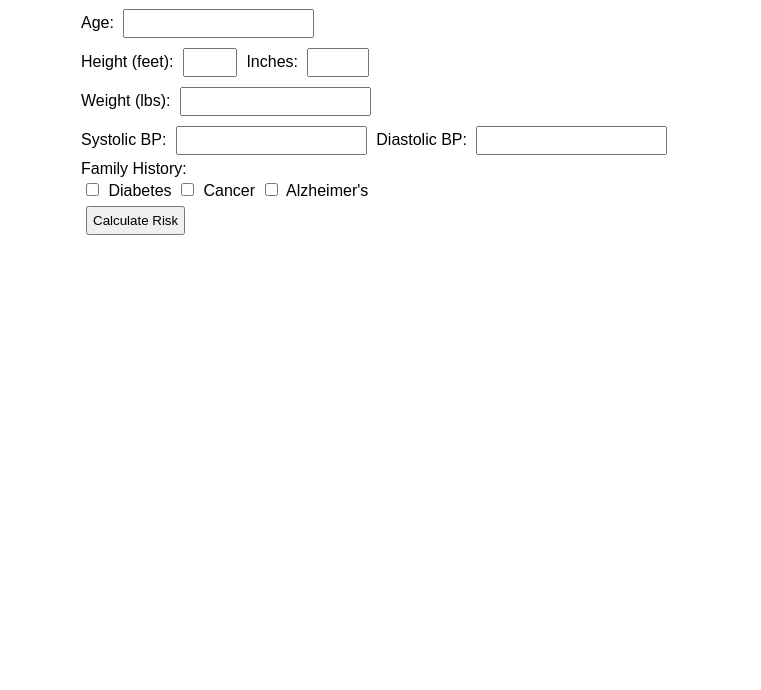
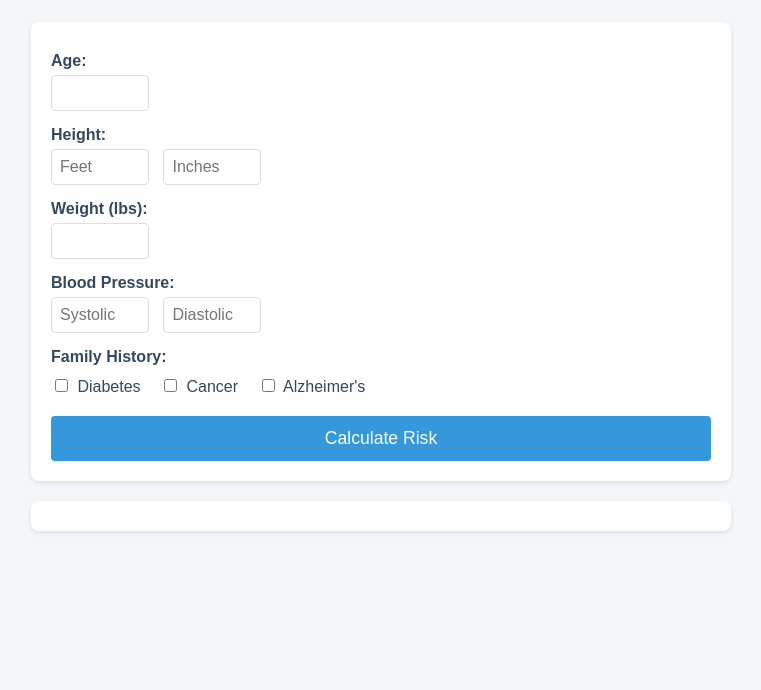
Before and after one commit to YashEdhala/Health-Insurance-Risk-Calculator, a plain HTML site: page index.html in a window 1280 px wide. Shown: the part 110-800 px from the top of the page, without its empty margins (259-1020 px from the left). Drawn offline with Linux system fonts and the light colour scheme.

Commit message:
Update index.html

```diff
--- a/index.html
+++ b/index.html
@@ -5,36 +5,155 @@
     <meta name="viewport" content="width=device-width, initial-scale=1.0">
     <title>Health Insurance Risk Calculator</title>
     <style>
-        body { font-family: Arial, sans-serif; max-width: 600px; margin: 20px auto; }
-        .error { color: red; display: none; }
-        input, button { margin: 5px; padding: 5px; }
-        #result { margin-top: 20px; }
+        /* Authors: Joshua Vachachira, Ethan Cala, Yash Edala */
+        body {
+            font-family: 'Arial', sans-serif;
+            background-color: #f4f7fa;
+            max-width: 700px;
+            margin: 0 auto;
+            padding: 20px;
+            color: #333;
+        }
+
+        h1 {
+            text-align: center;
+            color: #2c3e50;
+            font-size: 2em;
+            margin-bottom: 10px;
+        }
+
+        p {
+            text-align: center;
+            color: #7f8c8d;
+            margin-bottom: 20px;
+        }
+
+        form {
+            background: #fff;
+            padding: 20px;
+            border-radius: 8px;
+            box-shadow: 0 2px 5px rgba(0, 0, 0, 0.1);
+        }
+
+        label {
+            display: block;
+            margin: 10px 0 5px;
+            font-weight: bold;
+            color: #34495e;
+        }
+
+        input[type="number"] {
+            width: 80px;
+            padding: 8px;
+            margin-right: 10px;
+            border: 1px solid #ddd;
+            border-radius: 4px;
+            font-size: 1em;
+        }
+
+        input[type="checkbox"] {
+            margin-right: 5px;
+        }
+
+        .error {
+            color: #e74c3c;
+            font-size: 0.9em;
+            display: none;
+            margin-top: 5px;
+        }
+
+        button {
+            display: block;
+            width: 100%;
+            padding: 12px;
+            margin-top: 20px;
+            background-color: #3498db;
+            color: #fff;
+            border: none;
+            border-radius: 4px;
+            font-size: 1.1em;
+            cursor: pointer;
+            transition: background-color 0.3s;
+        }
+
+        button:hover {
+            background-color: #2980b9;
+        }
+
+        #result {
+            margin-top: 20px;
+            padding: 15px;
+            background: #fff;
+            border-radius: 8px;
+            box-shadow: 0 2px 5px rgba(0, 0, 0, 0.1);
+        }
+
+        #result h3 {
+            color: #2c3e50;
+            margin-top: 0;
+        }
+
+        #result p {
+            margin: 5px 0;
+            text-align: left;
+            color: #555;
+        }
+
+        .field-group {
+            margin-bottom: 15px;
+        }
+
+        .checkbox-group {
+            margin: 10px 0;
+        }
+
+        .checkbox-group label {
+            display: inline;
+            font-weight: normal;
+            margin-right: 15px;
+        }
     </style>
 </head>
 <body>
     <!-- Authors: Joshua Vachachira, Ethan Cala, Yash Edala -->
     <h1>Health Insurance Risk Calculator</h1>
-    <p>Enter the customer's health details below:</p>
+    <p>Enter the customer's health details below to assess their insurance risk.</p>
 
     <form id="healthForm" onsubmit="calculateRisk(event)">
-        <label>Age: <input type="number" id="age" min="1" required></label>
-        <span class="error" id="ageError">Age must be positive.</span><br>
+        <div class="field-group">
+            <label>Age:</label>
+            <input type="number" id="age" min="1" required>
+            <span class="error" id="ageError">Age must be positive.</span>
+        </div>
 
-        <label>Height (feet): <input type="number" id="feet" min="2" max="8" required></label>
-        <label>Inches: <input type="number" id="inches" min="0" max="11" required></label>
-        <span class="error" id="heightError">Height must be at least 2 feet.</span><br>
+        <div class="field-group">
+            <label>Height:</label>
+            <input type="number" id="feet" min="2" max="8" placeholder="Feet" required>
+            <input type="number" id="inches" min="0" max="11" placeholder="Inches" required>
+            <span class="error" id="heightError">Height must be at least 2 feet.</span>
+        </div>
 
-        <label>Weight (lbs): <input type="number" id="weight" min="1" required></label>
-        <span class="error" id="weightError">Weight must be positive.</span><br>
+        <div class="field-group">
+            <label>Weight (lbs):</label>
+            <input type="number" id="weight" min="1" required>
+            <span class="error" id="weightError">Weight must be positive.</span>
+        </div>
 
-        <label>Systolic BP: <input type="number" id="systolic" min="1" required></label>
-        <label>Diastolic BP: <input type="number" id="diastolic" min="1" required></label>
-        <span class="error" id="bpError">Blood pressure must be positive.</span><br>
+        <div class="field-group">
+            <label>Blood Pressure:</label>
+            <input type="number" id="systolic" min="1" placeholder="Systolic" required>
+            <input type="number" id="diastolic" min="1" placeholder="Diastolic" required>
+            <span class="error" id="bpError">Blood pressure must be positive.</span>
+        </div>
 
-        <label>Family History:</label><br>
-        <input type="checkbox" id="diabetes" name="disease" value="diabetes"> Diabetes
-        <input type="checkbox" id="cancer" name="disease" value="cancer"> Cancer
-        <input type="checkbox" id="alzheimers" name="disease" value="alzheimers"> Alzheimer's<br>
+        <div class="field-group">
+            <label>Family History:</label>
+            <div class="checkbox-group">
+                <label><input type="checkbox" id="diabetes" name="disease" value="diabetes"> Diabetes</label>
+                <label><input type="checkbox" id="cancer" name="disease" value="cancer"> Cancer</label>
+                <label><input type="checkbox" id="alzheimers" name="disease" value="alzheimers"> Alzheimer's</label>
+            </div>
+        </div>
 
         <button type="submit">Calculate Risk</button>
     </form>
@@ -69,8 +188,8 @@
             const data = { age, feet, inches, weight, systolic, diastolic, diseases };
 
             try {
-                // Call server API (replace with your Azure Functions endpoint)
-                const response = await fetch('http://localhost:3000/api/calculate-risk', {
+                // Replace with your Azure Functions endpoint after deployment
+                const response = await fetch('https://your-function-app.azurewebsites.net/api/CalculateRisk', {
                     method: 'POST',
                     headers: { 'Content-Type': 'application/json' },
                     body: JSON.stringify(data)
@@ -79,7 +198,7 @@
 
                 // Display result
                 document.getElementById('result').innerHTML = `
-                    <h3>Result</h3>
+                    <h3>Risk Assessment</h3>
                     <p>Age Points: ${result.agePoints}</p>
                     <p>BMI: ${result.bmi.toFixed(1)} (Points: ${result.bmiPoints})</p>
                     <p>Blood Pressure: ${result.bpCategory} (Points: ${result.bpPoints})</p>
```
